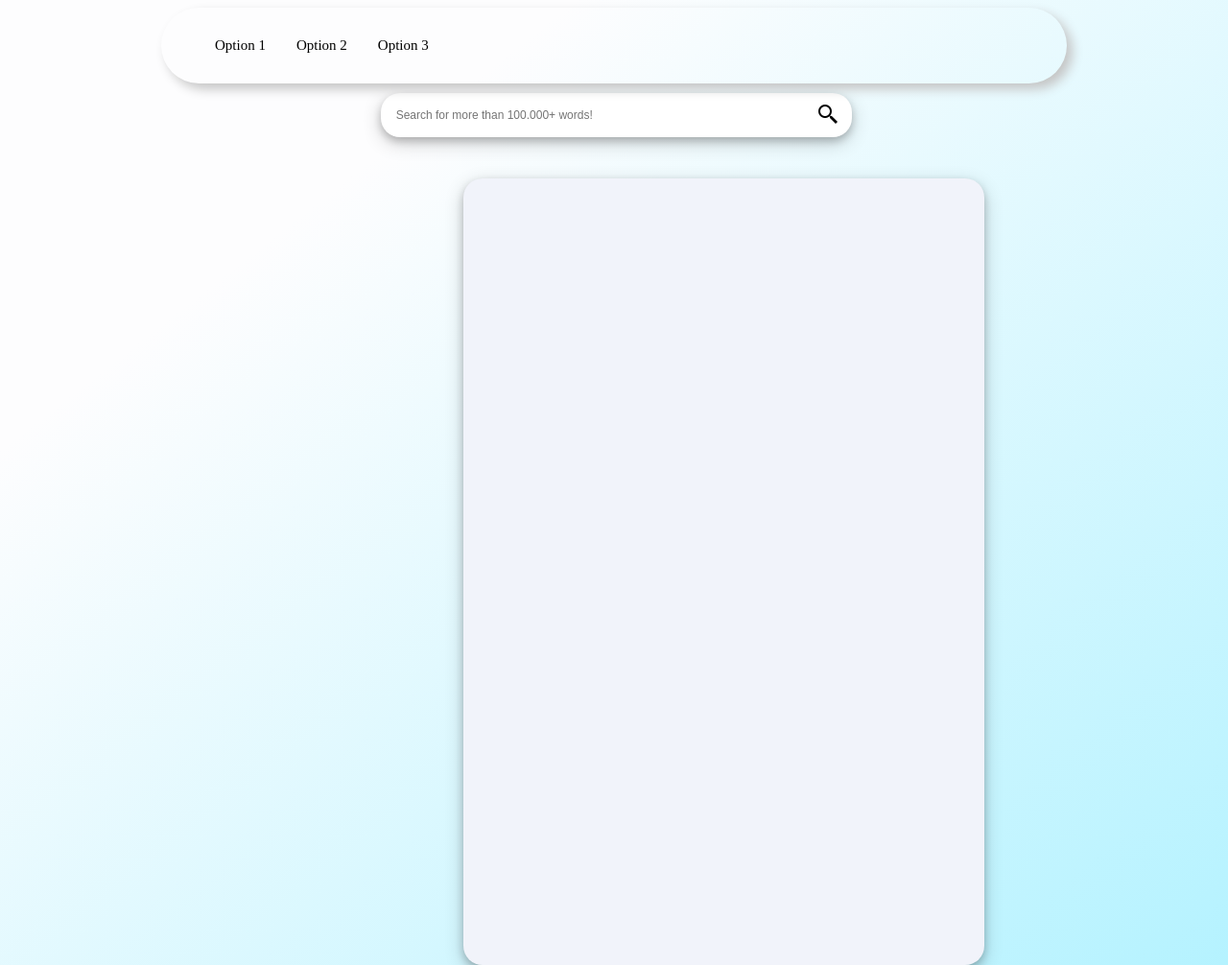
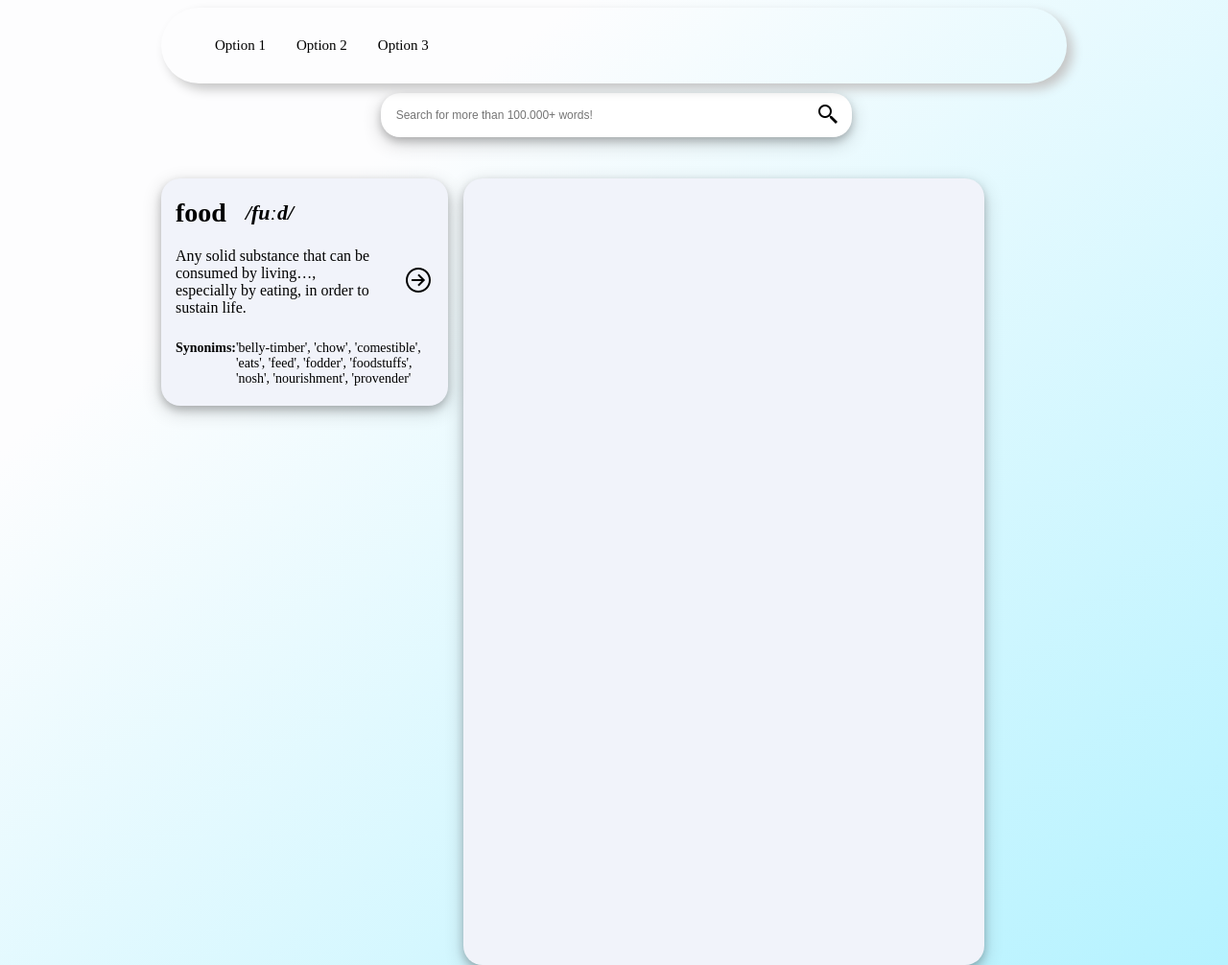
Before and after one commit to Fic-1/Words-DictionaryApp, a website built with Parcel: page index.html in a window 1280 px wide. Shown: the top 1006 px of the page at 96% size. Built offline with nearby package versions, Linux system fonts and the light colour scheme.

Commit message:
added effects

```diff
--- a/index.html
+++ b/index.html
@@ -104,7 +104,7 @@
           </div> -->
         </div>
         <div class="word-div">
-          <!-- <div class="word-div--element">
+          <a href="#12345"><div class="word-div--element zoom">
             <div class="word-div--content">
               <div class="word-div--head">
                 <div class="word-div--word">food</div>
@@ -129,7 +129,8 @@
                 </div>
               </div>
             </div>
-          </div> -->
+          </div>
+        </a>
         </div>
       </div>
     </div>
--- a/src/style/style.css
+++ b/src/style/style.css
@@ -117,6 +117,22 @@ body {
 .word-div {
   grid-area: 3 / 1 / 8 / 2;
   grid-row-gap: 10px;
+  transition: transform 0.2s; /* Animation */
+}
+.word-div a:visited {
+  color: black;
+  text-decoration: none;
+}
+.word-div a:link {
+  color: black;
+  text-decoration: none;
+  cursor: default;
+}
+.word-div--element:hover {
+  background-color: #e2e2e2;
+  text-decoration: none;
+  transition: 1s;
+  transform: scale(1.05);
 }
 
 .word-div--element {
```
